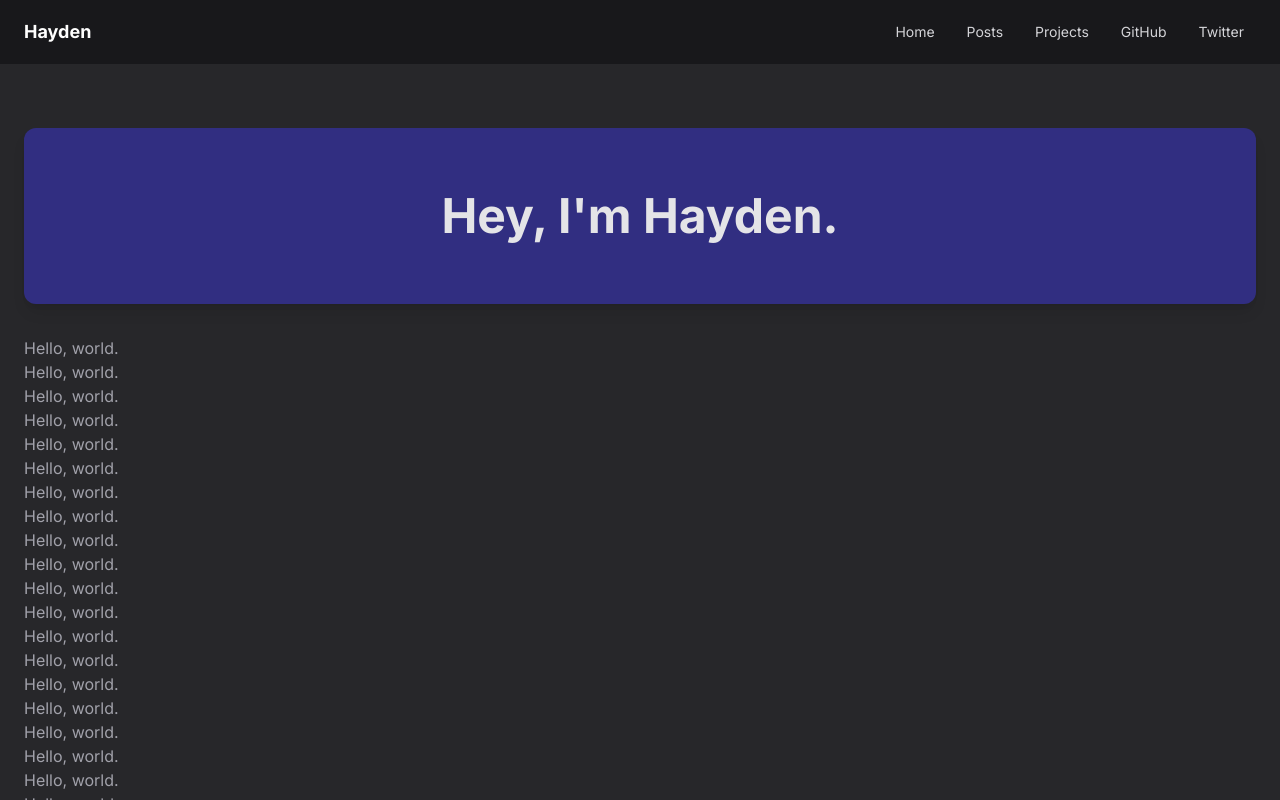
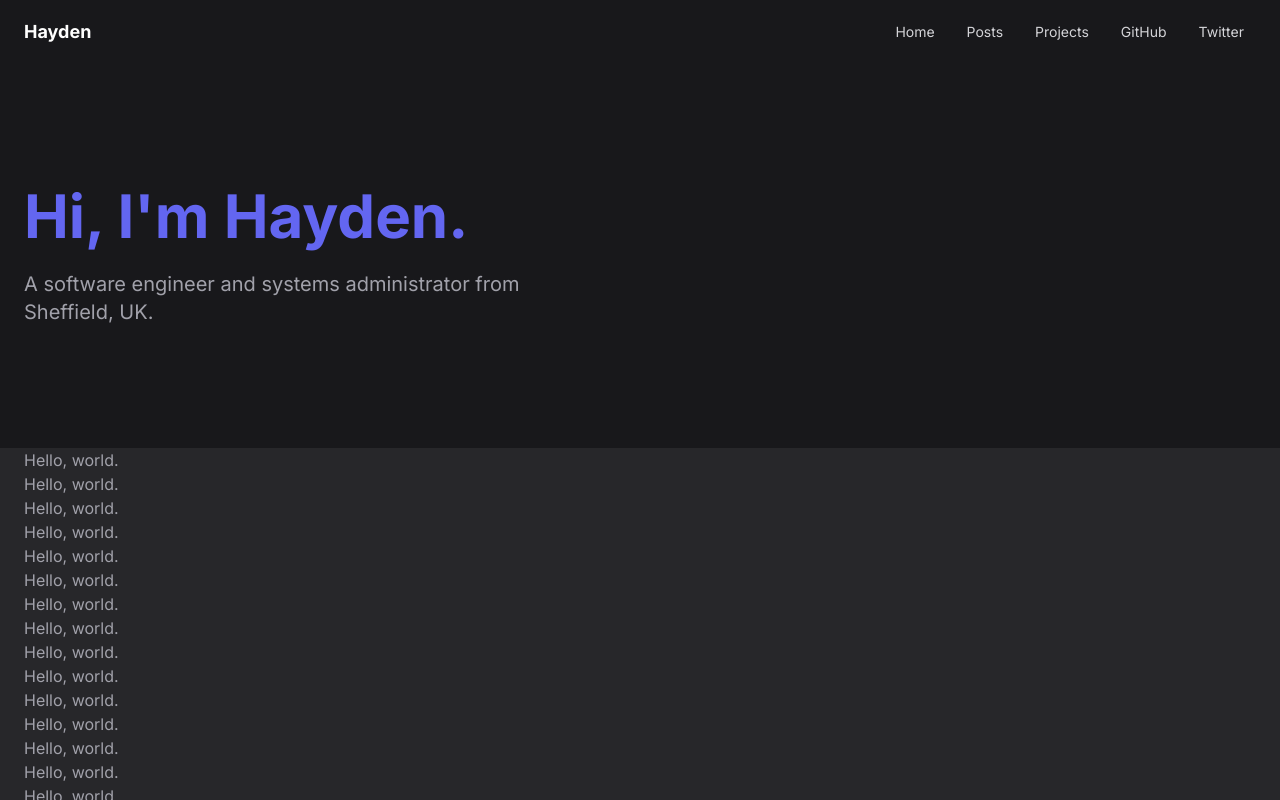
Before and after one commit to hbjydev/web, a Vue app: page / in a window 1280 px wide. Shown: the top 800 px of the page. Built offline with nearby package versions, Linux system fonts and the light colour scheme.

Commit message:
feat: implement new hero design

```diff
--- a/src/components/Layout.vue
+++ b/src/components/Layout.vue
@@ -5,7 +5,7 @@ import Navbar from "./Navbar.vue";
 <template>
   <div class="flex-grow bg-default-800 text-default-400 antialiased">
     <Navbar />
-    <main class="mt-16 h-full flex flex-col px-6">
+    <main class="mt-16 h-full flex flex-col">
       <slot />
     </main>
   </div>
--- a/src/components/Page.vue
+++ b/src/components/Page.vue
@@ -1,8 +1,8 @@
 <template>
-    <div class="pt-8 max-w-screen-xl mx-auto w-full">
-        <div class="flex flex-col" v-if="props.title">
-            <h1 class="text-default-200 text-4xl font-bold mb-4">{{ props.title }}</h1>
-            <p class="font-serif italic mb-8 text-default-200 leading-none">{{ props.subtitle }}</p>
+    <div class="max-w-screen-xl mx-auto w-full px-6" :class="{ 'pt-8': !noTopPadding }">
+        <div class="flex flex-col" v-if="title">
+            <h1 class="text-default-200 text-4xl font-bold mb-4">{{ title }}</h1>
+            <p class="font-serif italic mb-8 text-default-200 leading-none">{{ subtitle }}</p>
         </div>
 
         <div>
@@ -15,7 +15,8 @@
 interface Props {
     title?: string;
     subtitle?: string;
+    noTopPadding?: boolean;
 }
 
-const props = defineProps<Props>();
+const { noTopPadding = false, title, subtitle } = defineProps<Props>();
 </script>
--- a/src/pages/Home.vue
+++ b/src/pages/Home.vue
@@ -1,6 +1,11 @@
 <template>
-    <Page>
-        <Hero heading="Hey, I'm Hayden." />
+    <div class="bg-default-900 h-96 flex flex-col justify-center">
+        <div class="max-w-screen-xl flex flex-col gap-2 md:gap-4 lg:gap-6 w-full mx-auto px-6">
+            <h1 class="text-primary-500 text-3xl md:text-5xl lg:text-6xl font-bold">Hi, I'm Hayden.</h1>
+            <p class="text-gray-200 text-lg md:text-xl max-w-[300px] md:max-w-[500px]">A software engineer and systems administrator from Sheffield, UK.</p>
+        </div>
+    </div>
+    <Page no-top-padding>
         <h1 v-for="i in 50">Hello, world.</h1>
     </Page>
 </template>
```
